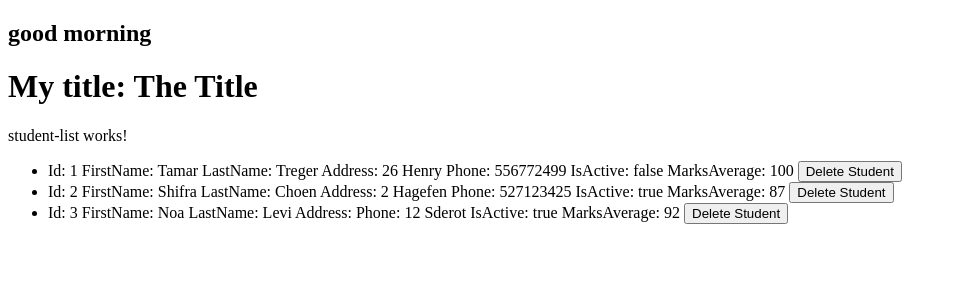
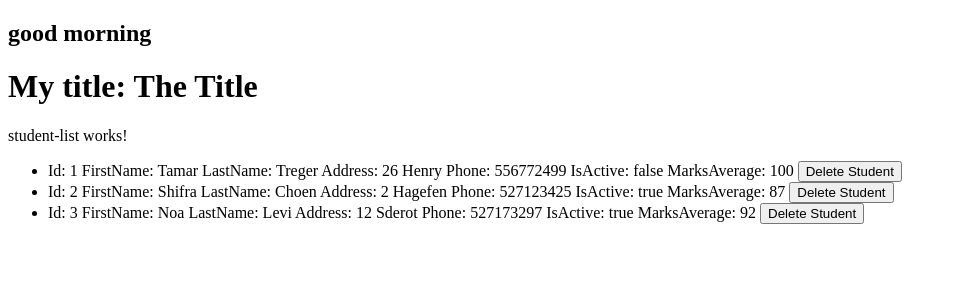
Before and after one commit to tamartre/Angular-Project, an Angular app in the folder my-app/: page / in a window 1280 px wide. Shown: the top 300 px of the page, without its empty margins (0-957 px from the left). Built offline with nearby package versions, Linux system fonts and the light colour scheme.

Commit message:
some changes

```diff
--- a/my-app/src/app/student-list/student-list.component.ts
+++ b/my-app/src/app/student-list/student-list.component.ts
@@ -11,7 +11,7 @@ export class StudentListComponent {
   students:Student[]=[
     {id:1,firstName:"Tamar",lastName:"Treger",address:"26 Henry",phone:556772499,isActive:false,marksAverage:100},
     {id:2,firstName:"Shifra",lastName:"Choen",address:"2 Hagefen",phone:527123425,isActive:true,marksAverage:87},
-    {id:3,firstName:"Noa",lastName:"Levi",address:"",phone:"12 Sderot",isActive:true,marksAverage:92}
+    {id:3,firstName:"Noa",lastName:"Levi",address:"12 Sderot",phone:527173297,isActive:true,marksAverage:92}
   ]
 
   DeleteStudent(id: number) {
```
